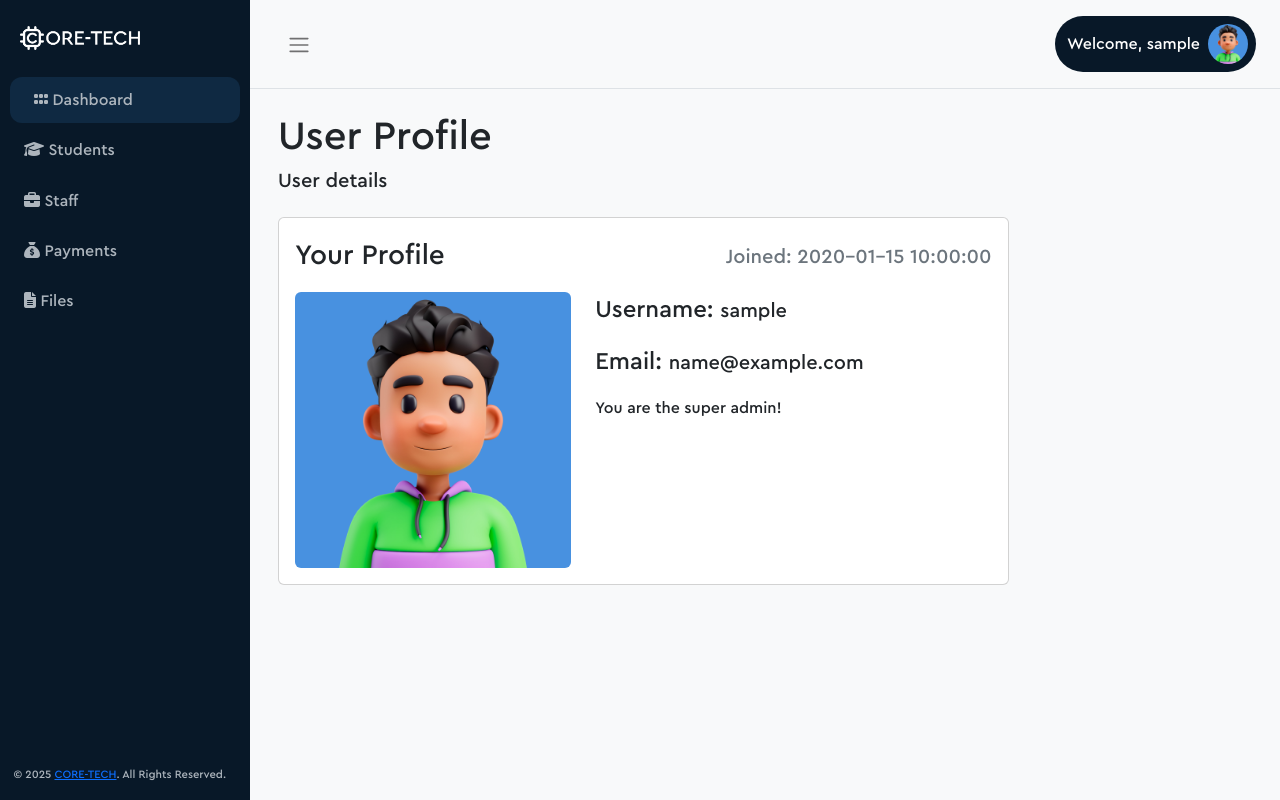
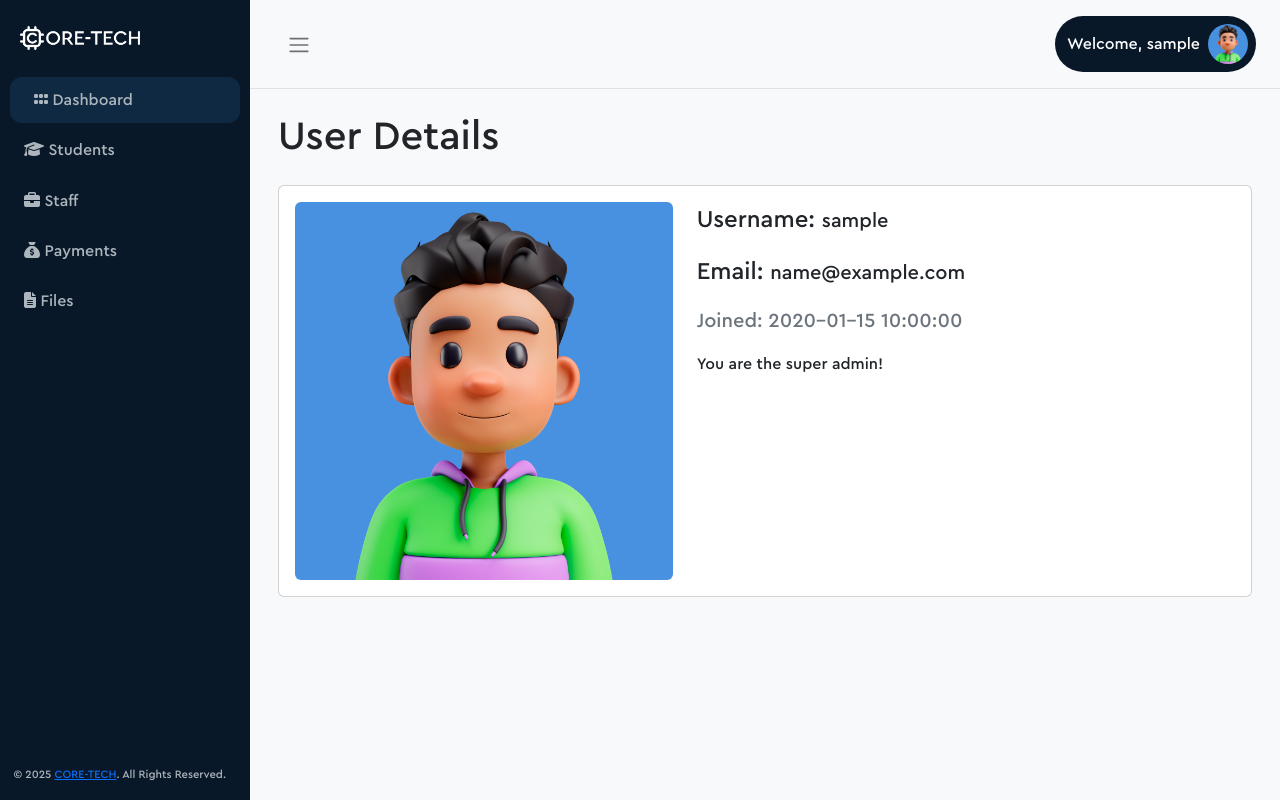
Before and after one commit to trustonyekwere/student_data, a PHP site: page /profile.php in a window 1280 px wide. Run offline with PHP 8.4, Linux system fonts and the light colour scheme; the visitor is signed in with stand-in values (Sample User, id 1); tables that the repository leaves empty or names only in its code hold one stand-in row (values such as "Sample post"); some libraries are stand-ins or nearby versions.

```diff
--- a/profile.php
+++ b/profile.php
@@ -117,13 +117,30 @@
                     <span class="navbar-toggler-icon"></span>
                 </button>
                 <div class="d-flex gap-3 d-lg-none">
-                    <i class="fa-solid fa-house fs-2"></i>
-                    <i class="fa-solid fa-file-lines fs-2"></i>
+
+                        <a id="userDropdown2" class="nav-link d-flex align-items-center d-flex d-sm-none" href="#" data-bs-toggle="dropdown" aria-expanded="false" style="cursor:pointer;">
+                            <i class="fa-solid fa-bars fs-1 ms-2"></i>
+                        </a>
+
+                        <ul class="dropdown-menu dropdown-menu-start ps-3 ms-4" aria-labelledby="userDropdown">
+                            <li class="mb-2"><a href="" class="text-dark"><i class="fa-solid fa-grip fs-2"></i></a></li>
+                            <li class="mb-2"><a href="" class="text-dark"><i class="fa-solid fa-graduation-cap fs-2"></i></a></li>
+                            <li class="mb-2"><a href="" class="text-dark"><i class="fa-solid fa-briefcase fs-2"></i></a></li>
+                            <li class="mb-2"><a href="" class="text-dark"><i class="fa-solid fa-sack-dollar fs-2"></i></a></li>
+                            <li class="mb-2"><a href="" class="text-dark"><i class="fa-solid fa-file-lines fs-2"></i></a></li>
+                        </ul>
                 </div>
                 <div class="navbar-collapse navbar">
                     <ul class="navbar-nav">
                         <li class="nav-item dropdown ms-2">
-                        <a id="userDropdown" class="nav-link d-flex align-items-center rounded-pill bg px-1 pe-0" href="#" data-bs-toggle="dropdown" aria-expanded="false" style="cursor:pointer;">
+
+                        <!-- mobile view -->
+                        <a id="userDropdown2" class="nav-link d-flex align-items-center d-flex d-sm-none" href="#" data-bs-toggle="dropdown" aria-expanded="false" style="cursor:pointer;">
+                            <img src="img/avatar.jpg" class="avatar img-fluid rounded-pill me-2" alt="" style="width:50px;height:50px;object-fit:contain;">
+                        </a>
+
+                        <!-- desktop view -->
+                        <a id="userDropdown" class="nav-link d-flex align-items-center rounded-pill bg px-1 pe-0 d-none d-sm-flex" href="#" data-bs-toggle="dropdown" aria-expanded="false" style="cursor:pointer;">
                             <span class="px-2 mb-0">Welcome, <?php echo htmlspecialchars($username); ?></span>
                             <img src="img/avatar.jpg" class="avatar img-fluid rounded-pill me-2" alt="" style="width:40px;height:40px;object-fit:contain;">
                         </a>
@@ -147,28 +164,24 @@
                             <button type="button" class="btn-close" data-bs-dismiss="alert" aria-label="Close"></button>
                         </div>
                     <?php endif; ?>
-                    <div class="mt-3 mb-4">
-                        <h1>User Profile</h1>
-                        <h5 class="mb-0">User details</h5>
+                    <div class="mt-md-3 mt-sm-0 mb-4">
+                        <h1>User Details</h1>
+                        <!-- <h5 class="mb-0">User details</h5> -->
                     </div>
                     <?php if($admin): ?>
-                        <div class="card w-75">
+                        <div class="card w-100">
                             <div class="card-body">
                                 <div class="row">
-                                    <div class="col-6">
-                                        <p class="fs-3" >Your Profile</p>
+                                    <div class="col-md-5">
+                                        <img src="img/avatar.jpg" class="img-fluid w-100 rounded-2 mb-md-0 mb-4" alt="">
                                     </div>
-                                    <div class="col-6 text-end pt-2">
+                                    <div class="col-md-7 pt-0">
+                                        <p class="fs-4">Username: <span class="fs-5" ><?php echo htmlspecialchars($admin['username']); ?></span></p>
+                                        <div class="d-flex">
+                                            <p class="fs-4">Email: <span class="fs-5" ><?php echo htmlspecialchars($admin['email']); ?></span></p>
+                                        </div>
                                         <p class="fs-5 text-muted">Joined: <?php echo htmlspecialchars($admin['created_at']); ?></p>
-                                    </div>
-                                </div>
-                                <div class="row">
-                                    <div class="col-5">
-                                        <img src="img/avatar.jpg" class="img-fluid w-100 rounded-2" alt="">
-                                    </div>
-                                    <div class="col-7 pt-0">
-                                        <p class="fs-4">Username: <span class="fs-5" ><?php echo htmlspecialchars($admin['username']); ?></span></p>
-                                        <p class="fs-4">Email: <span class="fs-5" ><?php echo htmlspecialchars($admin['email']); ?></span></p>
+
                                         <?php
                                             // super admin check
                                             $_SESSION['is_super'] = $admin['is_super'];
```
